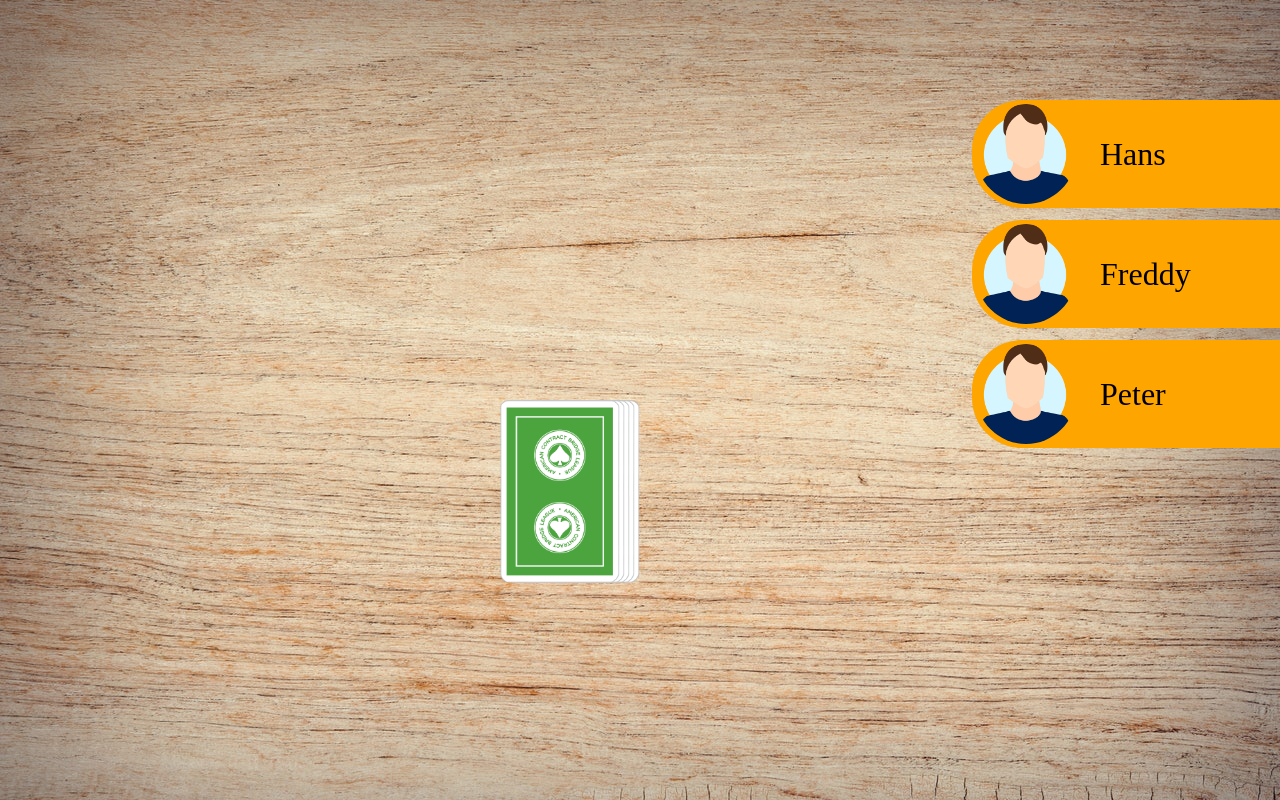
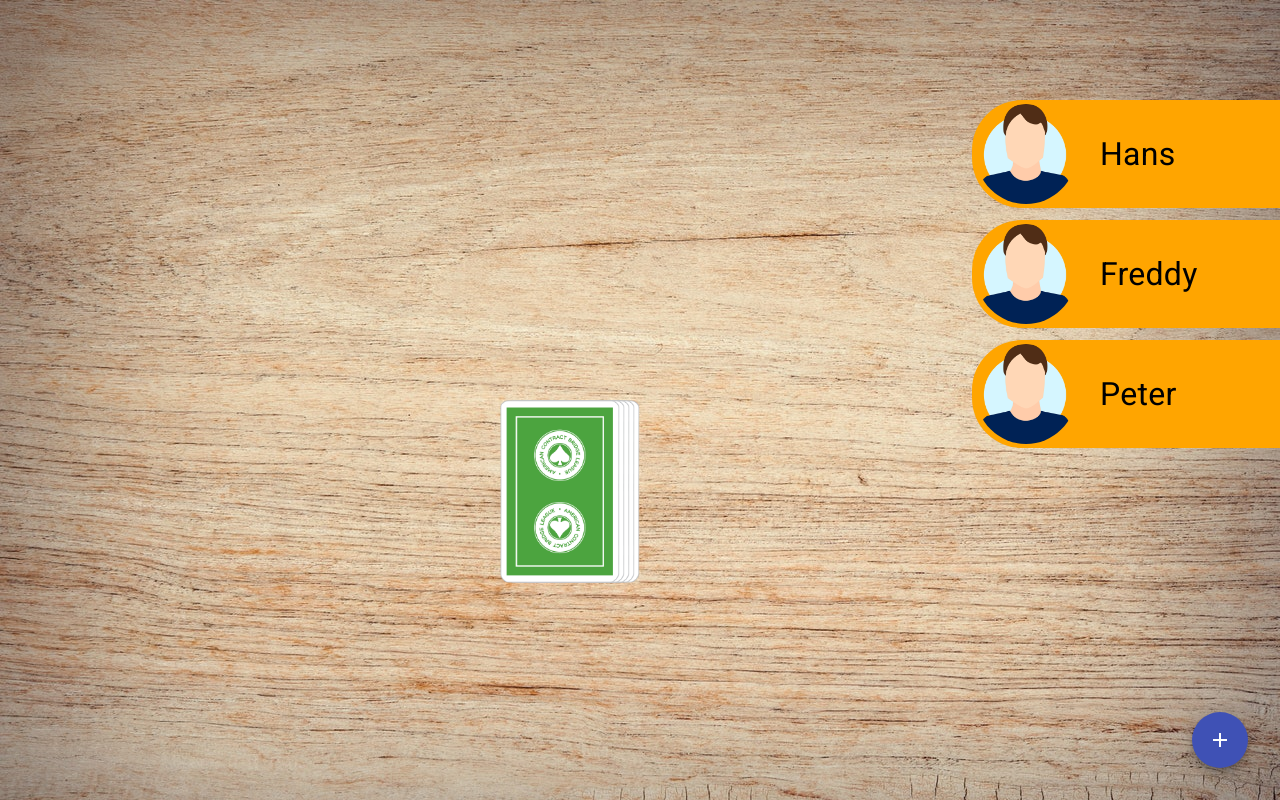
Before and after one commit to ManuKapolke/ringoffire, an Angular app: page /game in a window 1280 px wide. Built offline with nearby package versions, Linux system fonts and the light colour scheme.

Commit message:
matirial design add button

```diff
--- a/angular.json
+++ b/angular.json
@@ -30,6 +30,7 @@
               "src/assets"
             ],
             "styles": [
+              "@angular/material/prebuilt-themes/indigo-pink.css",
               "src/styles.scss"
             ],
             "scripts": []
@@ -93,6 +94,7 @@
               "src/assets"
             ],
             "styles": [
+              "@angular/material/prebuilt-themes/indigo-pink.css",
               "src/styles.scss"
             ],
             "scripts": []
--- a/package.json
+++ b/package.json
@@ -11,10 +11,12 @@
   "private": true,
   "dependencies": {
     "@angular/animations": "^16.2.0",
+    "@angular/cdk": "^16.2.2",
     "@angular/common": "^16.2.0",
     "@angular/compiler": "^16.2.0",
     "@angular/core": "^16.2.0",
     "@angular/forms": "^16.2.0",
+    "@angular/material": "^16.2.2",
     "@angular/platform-browser": "^16.2.0",
     "@angular/platform-browser-dynamic": "^16.2.0",
     "@angular/router": "^16.2.0",
--- a/src/app/game/game.component.html
+++ b/src/app/game/game.component.html
@@ -17,3 +17,7 @@
 
 <app-player *ngFor="let player of game.players; let i = index" [ngStyle]="{'top.px': 100 + i * 120}" [name]="player"
     class="player-position"></app-player>
+
+<button mat-fab color="primary" class="btn-add">
+    <mat-icon>add</mat-icon>
+</button>
--- a/src/app/game/game.component.scss
+++ b/src/app/game/game.component.scss
@@ -7,6 +7,7 @@
     justify-content: center;
     align-items: center;
     background-image: url('../../assets/img/board.jpg');
+    background-size: cover;
 }
 
 .card-stack {
@@ -58,3 +59,9 @@
     position: absolute;
     right: 0;
 }
+
+.btn-add {
+    position: absolute;
+    right: 32px;
+    bottom: 32px;
+}
--- a/src/index.html
+++ b/src/index.html
@@ -6,8 +6,11 @@
   <base href="/">
   <meta name="viewport" content="width=device-width, initial-scale=1">
   <link rel="icon" type="image/x-icon" href="favicon.ico">
+  <link rel="preconnect" href="https://fonts.gstatic.com">
+  <link href="https://fonts.googleapis.com/css2?family=Roboto:wght@300;400;500&display=swap" rel="stylesheet">
+  <link href="https://fonts.googleapis.com/icon?family=Material+Icons" rel="stylesheet">
 </head>
-<body>
+<body class="mat-typography">
   <app-root></app-root>
 </body>
 </html>
--- a/src/styles.scss
+++ b/src/styles.scss
@@ -2,3 +2,5 @@
 body {
     margin: 0;
 }
+html, body { height: 100%; }
+body { margin: 0; font-family: Roboto, "Helvetica Neue", sans-serif; }
```
Also changed, not shown: src/app/app.module.ts (+7 -1 lines), 1 other file (tests, documents, lock files or other folders).
